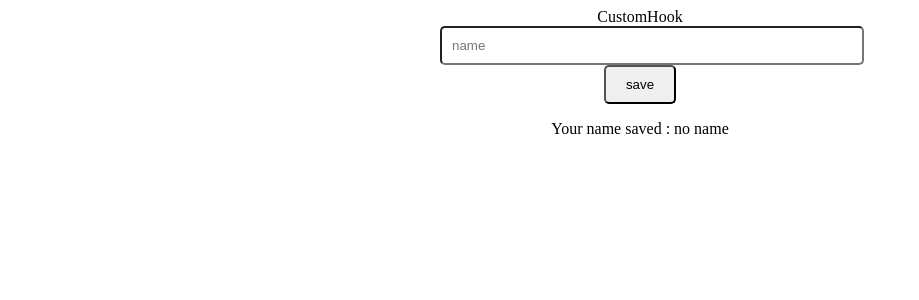
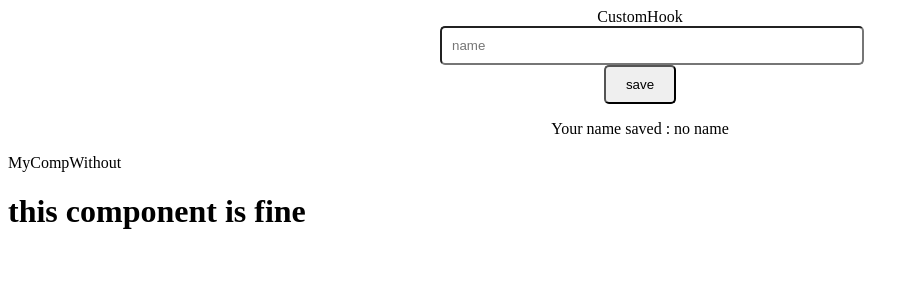
Before and after one commit to CoderSuman5/Scenario-based-react-practise-question, a React (Vite) app: page / in a window 1280 px wide. Shown: the top 300 px of the page, without its empty margins (0-919 px from the left). Built offline with nearby package versions, Linux system fonts and the light colour scheme.

Commit message:
latest changes

```diff
--- a/src/App.jsx
+++ b/src/App.jsx
@@ -47,6 +47,9 @@ import { BrowserRouter as Router, Routes, Route, Link } from 'react-router-dom'
 import Parent from './components/liftingStateUp/Parent'
 import LoginForm from './components/loginFormSingleState/LoginForm'
 import CustomHook from './components/customHook/CustomHook'
+import ErrorBoundery from './components/errorBoundry/ErrorBoundery'
+import MyComp from './components/errorBoundry/MyComp'
+import MyCompWithout from './components/errorBoundry/MyCompWithout'
 // import { BrowserRouter as Router, Routes, Route, Link } from 'react-router-dom';
 // import { ThemeProvider } from './components/themeContext/ThemeContext'
 // import ThemeToggleBtn from './components/themeContext/ThemeToggleBtn'
@@ -89,6 +92,11 @@ const App = () => {
         {/* <LoginForm/> */}
         <CustomHook/>
 
+        <ErrorBoundery>
+          {/* <MyComp/> */}
+          <MyCompWithout/>
+        </ErrorBoundery>
+
 
           {/* <ThemeProvider>
         <div>
--- /dev/null
+++ b/src/components/errorBoundry/ErrorBoundery.jsx
@@ -0,0 +1,25 @@
+import React, { Component } from "react";
+
+class ErrorBoundery extends Component {
+    constructor(props) {
+        super(props)
+        this.state = {hasError: false}
+    }
+
+    static getDerivedStateFromError(error){
+        return {hasError: true}
+    }
+
+    componentDidCatch(error , info){
+        console.error("errorBoundery caught an error" , error , info)
+    }
+
+    render(){
+        if(this.state.hasError){
+           return <h3>somthing went wrong pls try again after some time</h3>
+        }
+        return this.props.children
+    }
+}
+
+export default ErrorBoundery;
--- /dev/null
+++ b/src/components/errorBoundry/MyComp.jsx
@@ -0,0 +1,13 @@
+import React from 'react'
+
+const MyComp = () => {
+    throw new Error("oops, somthing went wrong")
+
+  return (
+    <div>MyComp
+        <h1>This component won't be rendered</h1>
+    </div>
+  )
+}
+
+export default MyComp
--- /dev/null
+++ b/src/components/errorBoundry/MyCompWithout.jsx
@@ -0,0 +1,11 @@
+import React from 'react'
+
+const MyCompWithout = () => {
+  return (
+    <div>MyCompWithout
+        <h1>this component is fine</h1>
+    </div>
+  )
+}
+
+export default MyCompWithout
```
